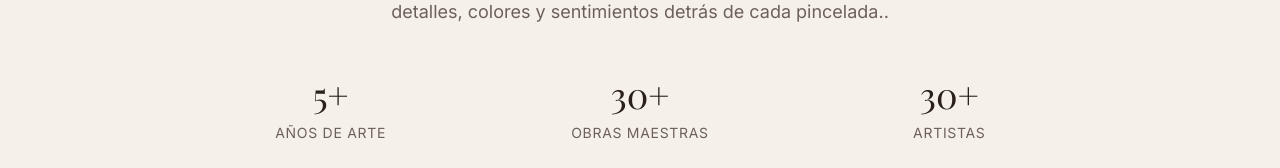
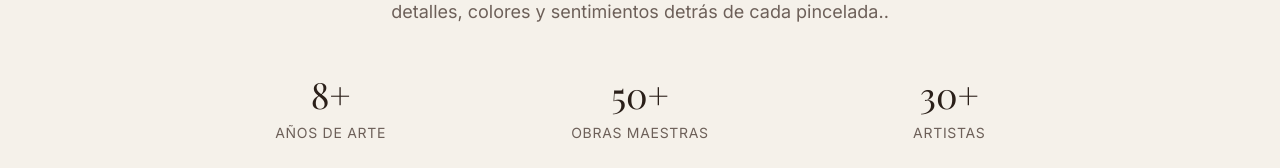
Before and after one commit to CestL/Loas-Web, a Next.js app: page / in a window 1280 px wide. Shown: the part 3513-3681 px from the top of the page. Built offline with nearby package versions, Linux system fonts and the light colour scheme; a web font is replaced by a local one.

Commit message:
feat: update years of art and masterpieces count in AboutSection

```diff
--- a/components/sections/about-section.tsx
+++ b/components/sections/about-section.tsx
@@ -42,13 +42,13 @@ export function AboutSection() {
             className="grid grid-cols-3 gap-8"
           >
             <div>
-              <span className="font-serif text-3xl md:text-4xl text-foreground">5+</span>
+              <span className="font-serif text-3xl md:text-4xl text-foreground">8+</span>
               <p className="text-xs md:text-sm text-muted-foreground mt-2 uppercase tracking-wider">
                 {t.about.yearsOfArt}
               </p>
             </div>
             <div>
-              <span className="font-serif text-3xl md:text-4xl text-foreground">30+</span>
+              <span className="font-serif text-3xl md:text-4xl text-foreground">50+</span>
               <p className="text-xs md:text-sm text-muted-foreground mt-2 uppercase tracking-wider">
                 {t.about.masterpieces}
               </p>
```
